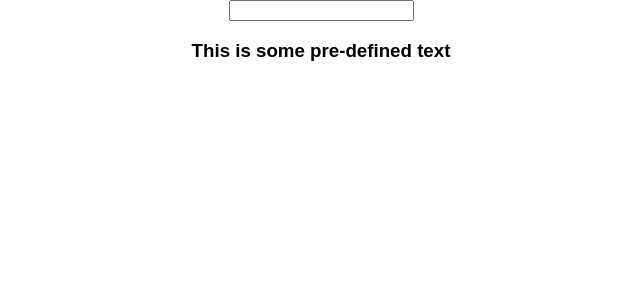
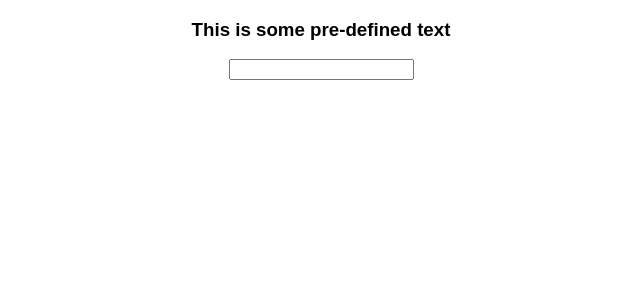
Before and after one commit to da-vaibhav/react-demo-v1, a React (Create React App) app: page / in a window 1280 px wide. Shown: the top 300 px of the page, without its empty margins (319-959 px from the left). Built offline with nearby package versions, Linux system fonts and the light colour scheme.

Commit message:
pass function as props

```diff
--- a/src/App.js
+++ b/src/App.js
@@ -1,5 +1,6 @@
 import React, { Component } from 'react';
 import './App.css';
+import ChildComponent from './childComponent';
 
 class App extends Component {
   constructor(){
@@ -20,8 +21,8 @@ class App extends Component {
 
     return (
       <div className="App">
-        <input type="text" onChange={this.txtChange.bind(this)}/>
         <h3>This is { textValue }</h3>
+        <ChildComponent onChangeCallback={this.txtChange.bind(this)} />
       </div>
     );
   }
--- /dev/null
+++ b/src/childComponent.js
@@ -0,0 +1,12 @@
+import React from 'react'
+
+// Stateless functional component
+const ChildComponent = (props) => {
+  return (
+    <div>
+      <input type="text" onChange={props.onChangeCallback}/>
+    </div>
+  )
+}
+
+export default ChildComponent;
```
